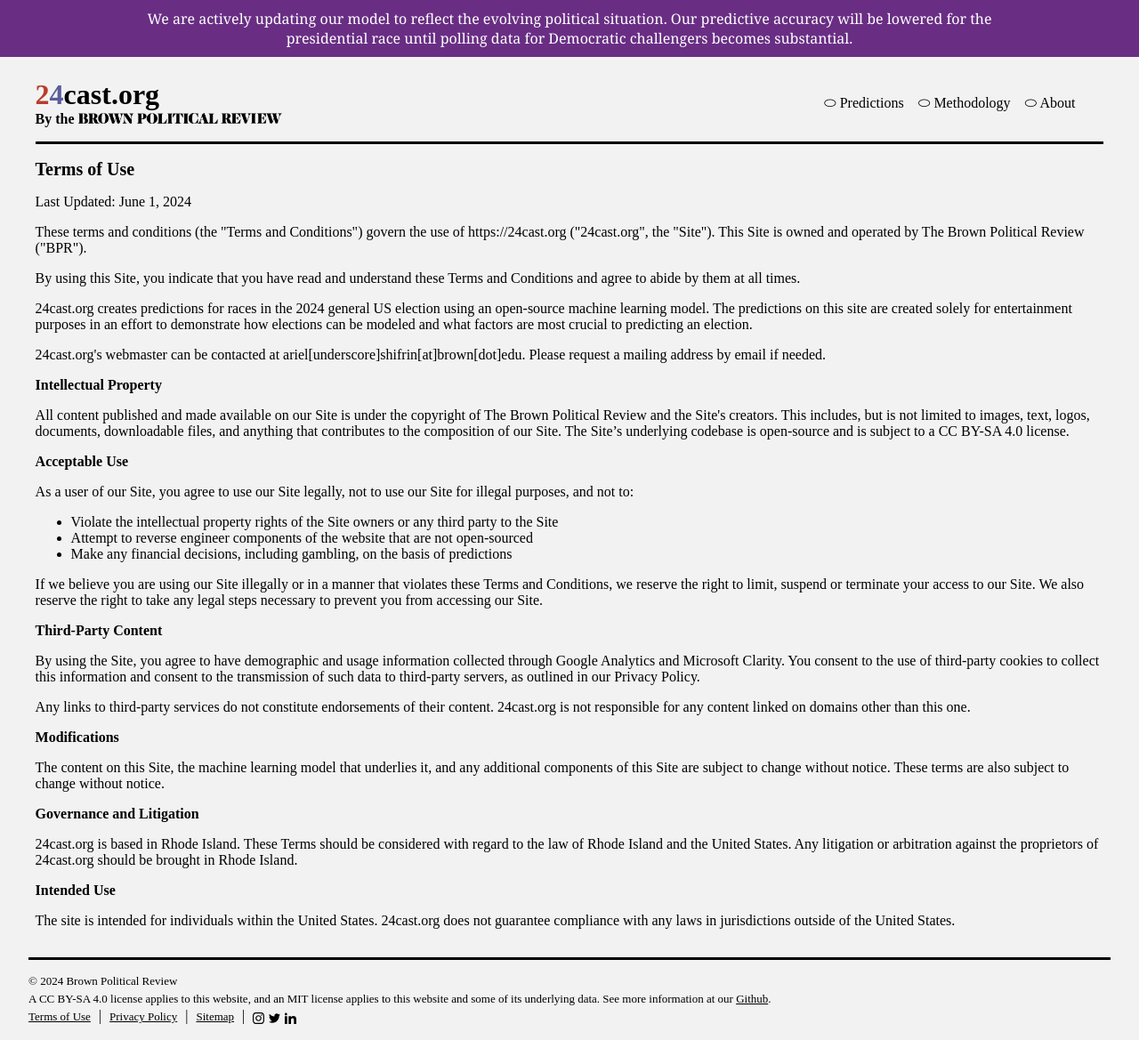
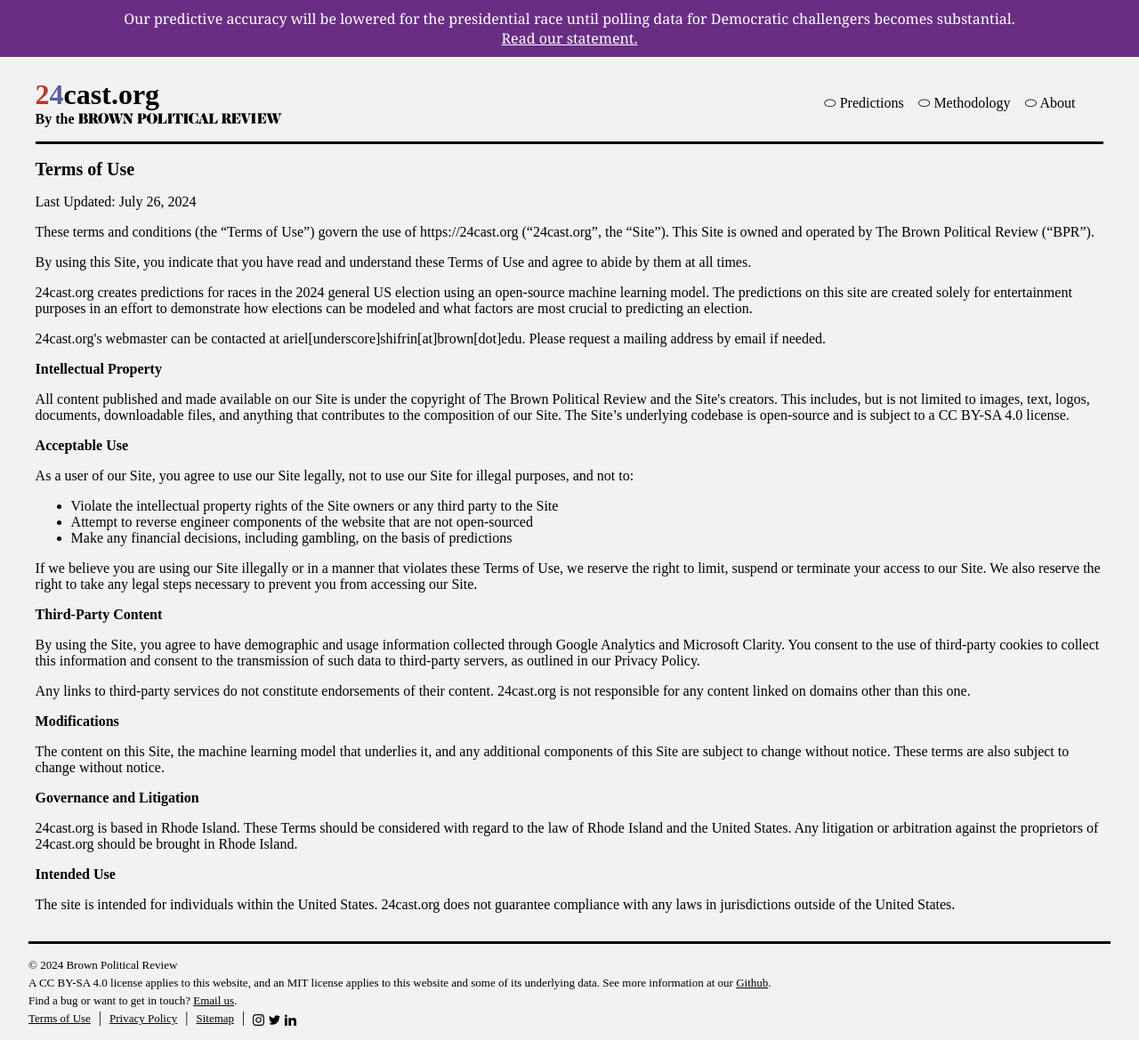
Before and after one commit to BPR-Data-Team/ElectionModel2024-site, a Next.js app: page /tos in a window 1280 px wide. Shown: the whole page at 89% size. Built offline with nearby package versions, Linux system fonts and the light colour scheme; a web font is replaced by a local one.

Commit message:
General Improvements

```diff
--- a/src/app/globals.css
+++ b/src/app/globals.css
@@ -14,6 +14,11 @@
 html {
   background-color: var(--main-bg-color);
   color: var(--main-text-color);
+}
+
+::selection {
+  background-color: var(--bemocrat-blue);
+  color: var(--gradient-descent-gray);
 }
 
 @media
--- a/src/app/methodology/page.module.css
+++ b/src/app/methodology/page.module.css
@@ -5,6 +5,7 @@
 
 .overall {
   width: 80%;
+  max-width: 1040px;
   margin-inline: auto;
 }
 
--- a/src/app/methodology/page.tsx
+++ b/src/app/methodology/page.tsx
@@ -24,7 +24,7 @@ const Methodology: React.FC = () => {
             <p>We decided to create our model because we noticed an unfilled niche in the field of election prediction. Despite the rapid growth of machine learning (ML) algorithms over the past decade, few (if any) groups applied them to election prediction. Many people believe that complex ML algorithms are difficult, if not impossible, to interpret. We have worked hard to ensure that our predictions are easy to understand while remaining extremely accurate.
             Here&apos;s a brief summary of how the 24cast.org model works:</p>
             <ol>
-            <li>Input training data: This data contains both the <i>input</i> variables (e.g. polls) and the output variable (in our case, Democrat%&minus;Republican%, or the &ldquo;margin&rdquo;). This data comes from already-known elections—specifically, elections from 2002 to 2022.</li>
+            <li>Input training data: This data contains both the <i>input</i> variables (e.g. polls) and the output variable (in our case, Democrat % &minus; Republican %, or the &ldquo;margin&rdquo;). This data comes from already-known elections—specifically, elections from 2002 to 2022.</li>
             <li>Train the model on this data: The model (hopefully) learns key relationships between the input and output variables. The simplest example of such a model is a linear regression. By fitting a line through data, one can somewhat easily understand relationships such as &ldquo;when Republicans are ahead in polls, they often win elections&rdquo;.</li>
             <li>Predict new results: In this case, there is no output variable, only input variables. We don&apos;t know the margins of the 2024 elections (if we did, all of this would be unnecessary!). What we do have is a list of all the polls/campaign finance/etc that is cleaned and filtered in the same manner as before. The model then uses this information to predict what it thinks the output variable (the margin) will be. Ideally, the more a model can understand complex and unique relationships between variables, the more accurate it will be in predicting the results.
             </li></ol>
--- a/src/app/privacy/page.tsx
+++ b/src/app/privacy/page.tsx
@@ -10,13 +10,13 @@ const PrivacyPage: React.FC = () => {
         <div className={styles.overall}>
             <div className={styles.main}>
                 <h2>Privacy Policy</h2>
-                <p>Last Updated: June 1, 2024</p>
+                <p>Last Updated: July 26, 2024</p>
             </div>
             <div className={styles.main}>
-                <p>This privacy notice for 24cast by the Brown Political Review (&quot;we,&quot; &quot;us,&quot; or &quot;our&quot;), describes how and why we might collect, store, use, and/or share (&quot;process&quot;) your information when you use our services (&quot;Services&quot;).</p>
+                <p>This privacy notice for 24cast.org by the Brown Political Review (&ldquo;we,&rdquo; &ldquo;us,&rdquo; or &ldquo;our&rdquo;), describes how and why we might collect, store, use, and/or share (&ldquo;process&rdquo;) your information when you use our services (&ldquo;Services&rdquo;).</p>
                 <p>In order to provide, improve, and administer our Services, some information&mdash;such as your Internet Protocol (IP) address and/or browser and device characteristics&mdash;is collected automatically when you visit this Site.</p>
                 <p>We automatically collect certain information when you visit, use, or navigate the Services. This information does not reveal your specific identity (like your name or contact information) but may include device and usage information, such as your IP address, browser and device characteristics, operating system, language preferences, referring URLs, device name, country, location, information about how and when you use our Services, and other technical information. This information is used for our internal analytics and reporting purposes. We may use cookies and similar tracking technologies (like web beacons and pixels) to access or store information. We collect information using Google Analytics and Microsoft Clarity.</p>
-                <p>This policy can be updated without notice. Check the Last Updated date at the top of this page to see when changes were last implemented.</p>
+                <p>This policy can be updated without notice. Check the &ldquo;Last Updated&rdquo; date at the top of this page to see when changes were last implemented.</p>
             </div>
         </div>
 
--- a/src/app/tos/page.tsx
+++ b/src/app/tos/page.tsx
@@ -10,11 +10,11 @@ const TOSPage: React.FC = () => {
         <div className={styles.overall}>
             <div className={styles.main}>
                 <h2>Terms of Use</h2>
-                <p>Last Updated: June 1, 2024</p>
+                <p>Last Updated: July 26, 2024</p>
             </div>
             <div className={styles.main}>
-                <p>These terms and conditions (the &quot;Terms and Conditions&quot;) govern the use of https://24cast.org (&quot;24cast.org&quot;, the &quot;Site&quot;). This Site is owned and operated by The Brown Political Review (&quot;BPR&quot;). </p>
-                <p>By using this Site, you indicate that you have read and understand these Terms and Conditions and agree to abide by them at all times.</p>
+                <p>These terms and conditions (the &ldquo;Terms of Use&rdquo;) govern the use of https://24cast.org (&ldquo;24cast.org&rdquo;, the &ldquo;Site&rdquo;). This Site is owned and operated by The Brown Political Review (&ldquo;BPR&rdquo;). </p>
+                <p>By using this Site, you indicate that you have read and understand these Terms of Use and agree to abide by them at all times.</p>
                 <p>24cast.org creates predictions for races in the 2024 general US election using an open-source machine learning model. The predictions on this site are created solely for entertainment purposes in an effort to demonstrate how elections can be modeled and what factors are most crucial to predicting an election.</p>
                 <p>24cast.org&apos;s webmaster can be contacted at ariel[underscore]shifrin[at]brown[dot]edu. Please request a mailing address by email if needed.</p>
             </div>
@@ -30,7 +30,7 @@ const TOSPage: React.FC = () => {
                 <li>Attempt to reverse engineer components of the website that are not open-sourced</li>
                 <li>Make any financial decisions, including gambling, on the basis of predictions</li>
                </ul>
-               <p>If we believe you are using our Site illegally or in a manner that violates these Terms and Conditions, we reserve the right to limit, suspend or terminate your access to our Site. We also reserve the right to take any legal steps necessary to prevent you from accessing our Site.</p>
+               <p>If we believe you are using our Site illegally or in a manner that violates these Terms of Use, we reserve the right to limit, suspend or terminate your access to our Site. We also reserve the right to take any legal steps necessary to prevent you from accessing our Site.</p>
             </div>
             <div className={styles.main}>
                 <p><b>Third-Party Content</b></p>
--- a/src/components/Banner.tsx
+++ b/src/components/Banner.tsx
@@ -4,9 +4,9 @@ export default function Banner(): JSX.Element {
   return (
     <div className={styles.banner}>
       <div className={styles.bannerText}>
-        We are actively updating our model to reflect the evolving political
-        situation. Our predictive accuracy will be lowered for the presidential
+        Our predictive accuracy will be lowered for the presidential
         race until polling data for Democratic challengers becomes substantial.
+        {" "}<a href="https://www.instagram.com/p/C9stR0NPHAR/">Read our statement.</a>
       </div>
     </div>
   );
--- a/src/components/Footer.tsx
+++ b/src/components/Footer.tsx
@@ -23,6 +23,14 @@ export default function Footer(): JSX.Element {
             >
               Github
             </a>.
+          </span>
+        </div>
+        <div>
+          <span className={styles.footerText}>
+            Find a bug or want to get in touch?{" "}<a
+              className={styles.linkTextAlt}
+              href="mailto:24castbpr@gmail.com"
+            >Email us</a>.
           </span>
         </div>
         <div>
--- a/src/components/modules/KeyRacesModule.module.css
+++ b/src/components/modules/KeyRacesModule.module.css
@@ -2,6 +2,7 @@
 .keyRaces {
     max-width: 70%;
     margin-block-end: 16px;
+    scroll-margin: 30px;
   }
 
   .grid {
```
Also changed, not shown: src/app/page.tsx (+5 -7 lines).
